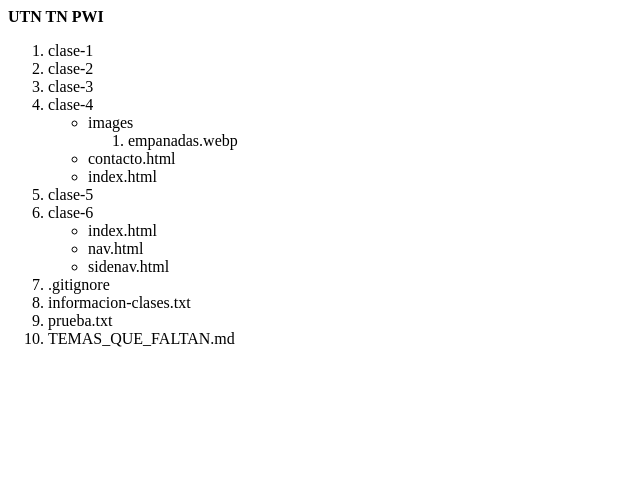
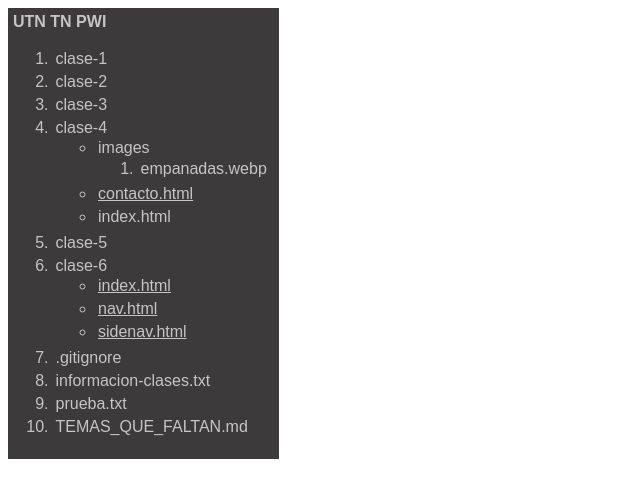
Before and after one commit to sofijuan/listas-navegadores-html, a plain HTML site: page index.html in a window 1280 px wide. Shown: the whole page, without its empty margins (0-640 px from the left). Drawn offline with Linux system fonts and the light colour scheme.

Commit message:
Agregado de estilos

```diff
--- a/index.html
+++ b/index.html
@@ -4,11 +4,13 @@
     <meta charset="UTF-8">
     <meta name="viewport" content="width=device-width, initial-scale=1.0">
     <title>Document</title>
+    <link rel="stylesheet" href="styles.css">
 </head>
 <body>
    <header></header>
    <aside>
       <nav>
+         <div class="lista">
          <span><strong>UTN TN PWI</strong></span>
          <ol>
             <li>clase-1</li>
@@ -21,16 +23,16 @@
                         <li>empanadas.webp</li>
                      </ol>
                   </li>
-                  <li>contacto.html</li>
-                  <li>index.html</li>
+                  <li><a href="#">contacto.html</a></li>
+                  <li><a href="#"></a>index.html</a></li>
                </ul>
             </li>
             <li>clase-5</li>
             <li>clase-6
                <ul>
-                  <li>index.html</li>
-                  <li>nav.html</li>
-                  <li>sidenav.html</li>
+                  <li><a href="#">index.html</a></li>
+                  <li><a href="#">nav.html</a></li>
+                  <li><a href="#">sidenav.html</a></li>
                   </ul>
          <li>.gitignore</li>
          <li>informacion-clases.txt</li>
@@ -40,6 +42,7 @@
          </li>
       </ol>
 </ul>
+</div>
 </nav>
 </aside>
 </body>
--- /dev/null
+++ b/styles.css
@@ -0,0 +1,15 @@
+* {
+  box-sizing: border-box;
+  color: rgb(200, 196, 196);
+  font-family: sans-serif;
+}
+
+.lista {
+  background-color: rgb(60, 58, 58);
+  display: inline-block;
+  padding: 5px;
+}
+
+li {
+  padding: 2.5px;
+}
```
